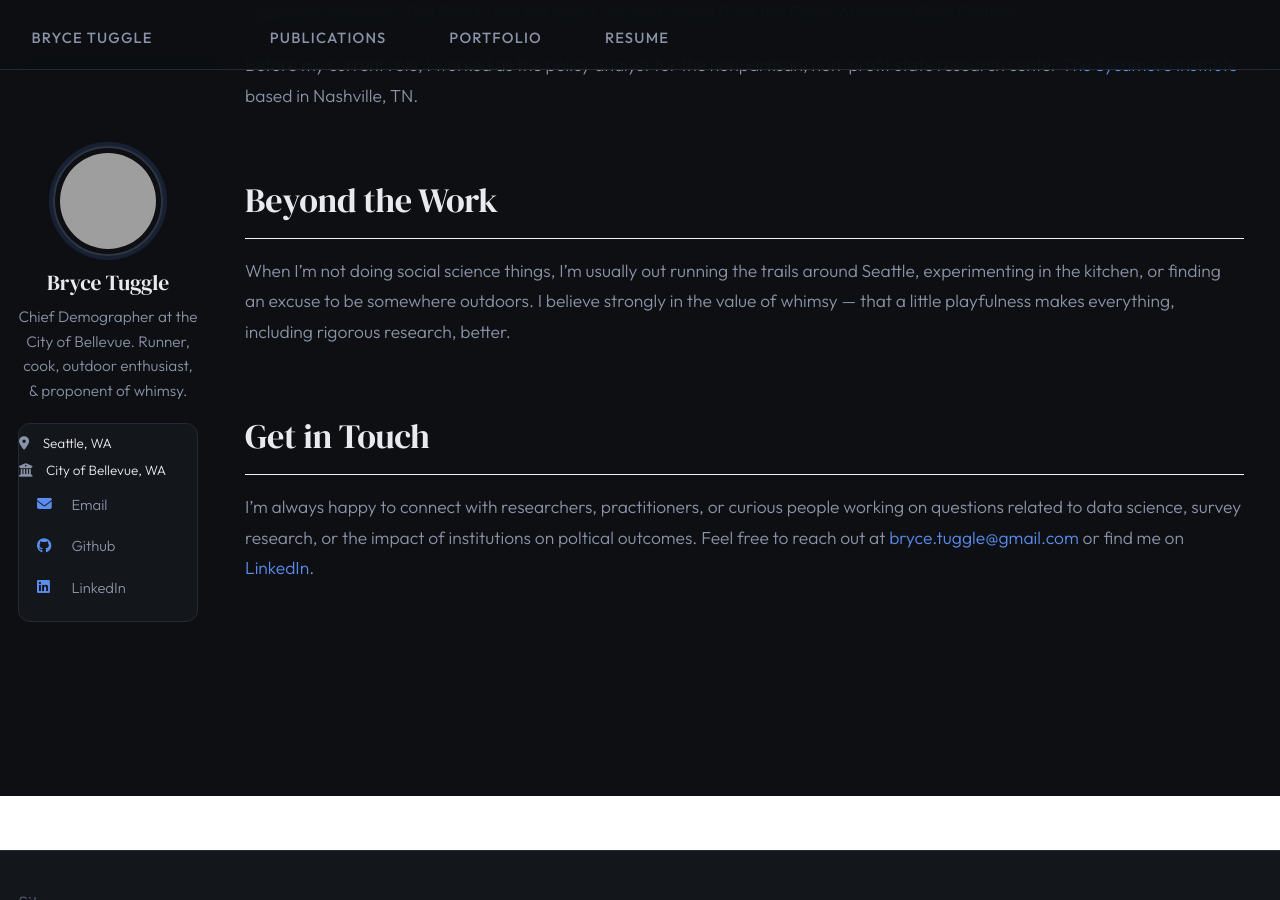
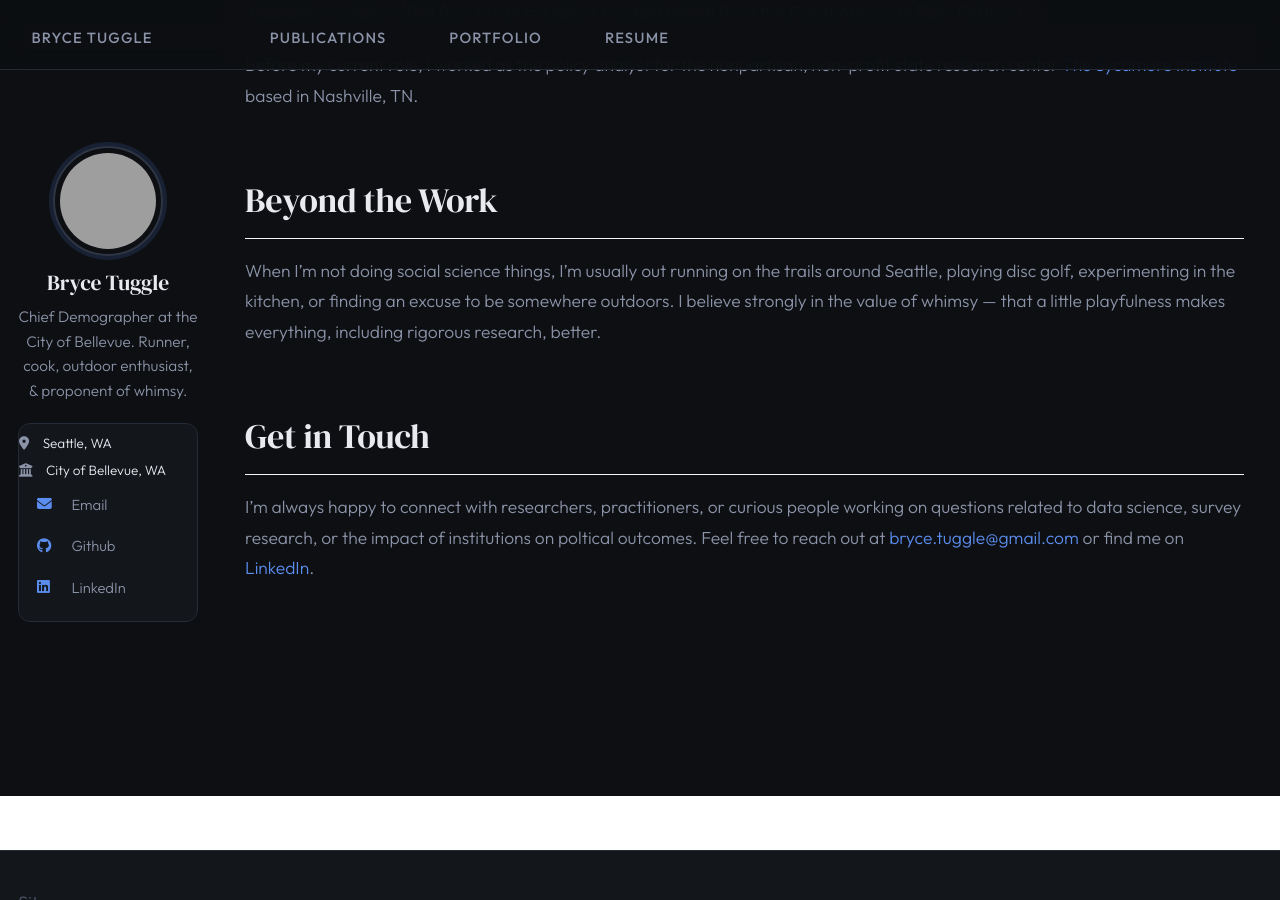
Before and after one commit to bwtuggle/bwtuggle.github.io, a Jekyll site: the page built from _pages/about.md, in a window 1280 px wide and 900 px high, scrolled down 965 px. Built offline with Jekyll 4.4.1, drawn with Linux system fonts in a browser that asks for light colours; some web fonts are replaced.

Commit message:
Update about.md

```diff
--- a/_pages/about.md
+++ b/_pages/about.md
@@ -23,7 +23,7 @@ Before my current role, I worked as the policy analyst for the nonpartisan, non-
 
 ## Beyond the Work
 
-When I'm not doing social science things, I'm usually out running the trails around Seattle, experimenting in the kitchen, or finding an excuse to be somewhere outdoors. I believe strongly in the value of whimsy — that a little playfulness makes everything, including rigorous research, better.
+When I'm not doing social science things, I'm usually out running on the trails around Seattle, playing disc golf, experimenting in the kitchen, or finding an excuse to be somewhere outdoors. I believe strongly in the value of whimsy — that a little playfulness makes everything, including rigorous research, better.
 
 ## Get in Touch
 
```
